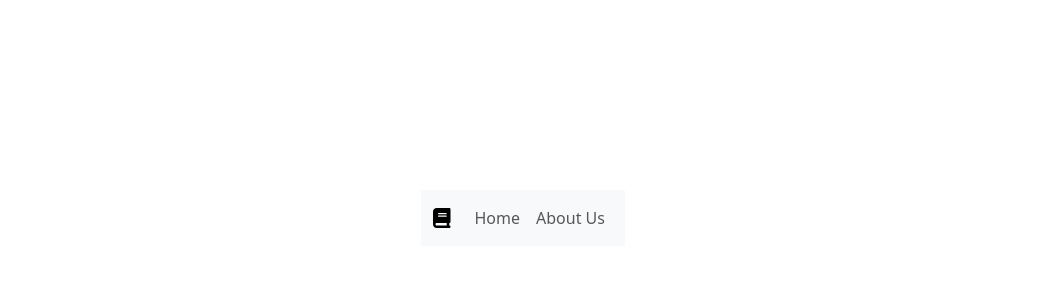
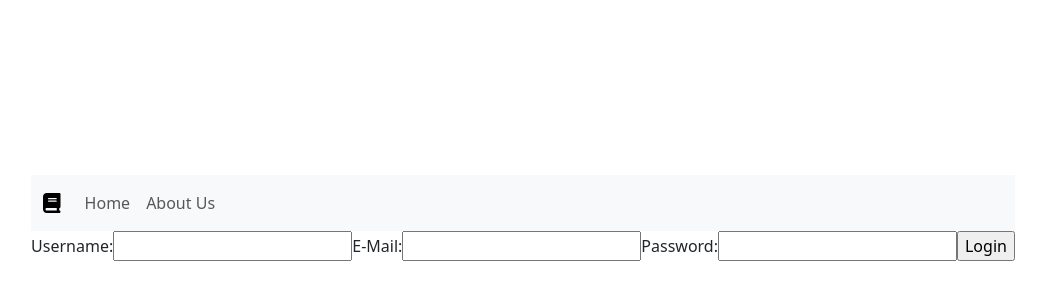
Before and after one commit to AnnaBasarab93/Contenful-Writers, a React (Vite) app: page /register in a window 1280 px wide. Before the commit this address had no page. Shown: the part 182-482 px from the top of the page, without its empty margins (117-1163 px from the left). Built offline with nearby package versions, Linux system fonts and the light colour scheme; a web font is replaced by a local one.

Commit message:
Registration Form Component

```diff
--- a/src/App.jsx
+++ b/src/App.jsx
@@ -1,5 +1,6 @@
 import GetWriters from './components/GetWriters'
 import SinglePost from './components/SinglePost'
+import RegistrationForm from './components/RegistrationForm'
 import { Routes, Route } from 'react-router-dom'
 import NavBar from './components/NavBar'
 import './App.css'
@@ -13,6 +14,7 @@ function App() {
     <Routes>
       <Route path='/' element={<GetWriters />} />
       <Route path='singlepost/:id' element={<SinglePost />} />
+      <Route path='/register' element={<RegistrationForm />} />
     </Routes>
     </>
   )
--- /dev/null
+++ b/src/components/RegistrationForm.jsx
@@ -0,0 +1,44 @@
+import axios from "axios";
+import React, { useEffect, useState } from "react";
+
+const RegistrationForm = () => {
+  const [user, setUser] = useState([]);
+  const [loading, setLoading]=useState(false);
+  const [username, setUsername] = useState("");
+  const [email, setEmail] = useState("");
+  const [password, setPassword] = useState("");
+
+  const register = async(e) => {
+    try{
+        e.preventDefault();
+      setLoading(true);
+    let config = {
+        url: "http://localhost:8000/api/register",
+        method: "POST",
+        headers: {'Content-Type': 'application/json'},
+        body: JSON.stringify(username, email, password),
+    }}catch(error){
+    console.log("Error to fetch data");
+  }finally{
+   setLoading(false)
+}
+  }
+
+return(
+<>
+<div>
+   <form onSubmit={register}>
+            <label>Username:</label>
+            <input onChange={(e) => setUsername(e.target.value)} type='text' id='username' name='username' value={username} required></input>
+            <label>E-Mail:</label>
+            <input onChange={(e) => setEmail(e.target.value)} type="text" id="email" name="email" value={email} required></input>
+            <label>Password:</label>
+            <input onChange={(e) => setPassword(e.target.value)} type='password' id='password' name='password' value={password} required></input>
+            <input type='submit' value='Login'></input>
+        </form>
+    </div>
+    </>)
+}
+;
+
+export default RegistrationForm
```
